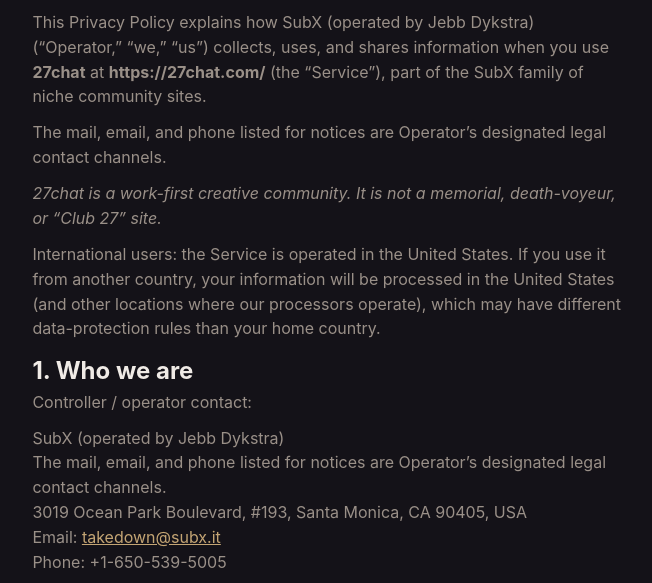
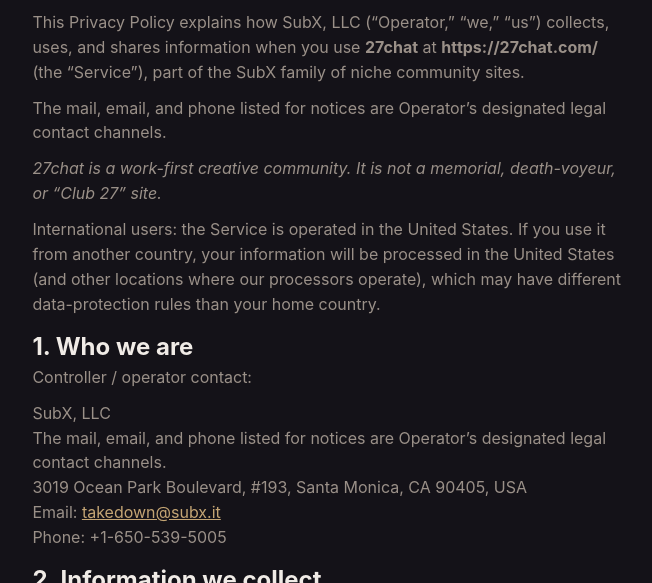
Before and after one commit to jebbdykstra99/27chat, a plain HTML site: page privacy.html in a window 1280 px wide. Shown: the part 172-755 px from the top of the page, without its empty margins (310-962 px from the left). Drawn offline with Linux system fonts and the light colour scheme.

Commit message:
legal: update operator string to SubX, LLC, a Colorado limited liability company (CO SOS ID# 20268297411)

```diff
--- a/privacy.html
+++ b/privacy.html
@@ -12,14 +12,14 @@
   <article class="legal-doc">
     <p class="legal-kicker">Effective September 25, 2026 · Governing law: State of California, United States of America</p>
     <h1>Privacy Policy</h1>
-    <p>This Privacy Policy explains how SubX (operated by Jebb Dykstra) (“Operator,” “we,” “us”) collects, uses, and shares information when you use <strong>27chat</strong> at <strong>https://27chat.com/</strong> (the “Service”), part of the SubX family of niche community sites.</p>
+    <p>This Privacy Policy explains how SubX, LLC (“Operator,” “we,” “us”) collects, uses, and shares information when you use <strong>27chat</strong> at <strong>https://27chat.com/</strong> (the “Service”), part of the SubX family of niche community sites.</p>
     <p>The mail, email, and phone listed for notices are Operator’s designated legal contact channels.</p>
     <p><em>27chat is a work-first creative community. It is not a memorial, death-voyeur, or “Club 27” site.</em></p>
     <p>International users: the Service is operated in the United States. If you use it from another country, your information will be processed in the United States (and other locations where our processors operate), which may have different data-protection rules than your home country.</p>
 
     <h2>1. Who we are</h2>
     <p>Controller / operator contact:</p>
-    <p>SubX (operated by Jebb Dykstra)<br>
+    <p>SubX, LLC<br>
     The mail, email, and phone listed for notices are Operator’s designated legal contact channels.<br>
     3019 Ocean Park Boulevard, #193, Santa Monica, CA 90405, USA<br>
     Email: <a data-takedown href="mailto:takedown@subx.it">takedown@subx.it</a><br>
```
Also changed, not shown: guidelines.html (+1 -1 lines), report.html (+1 -1 lines), terms.html (+2 -2 lines).
